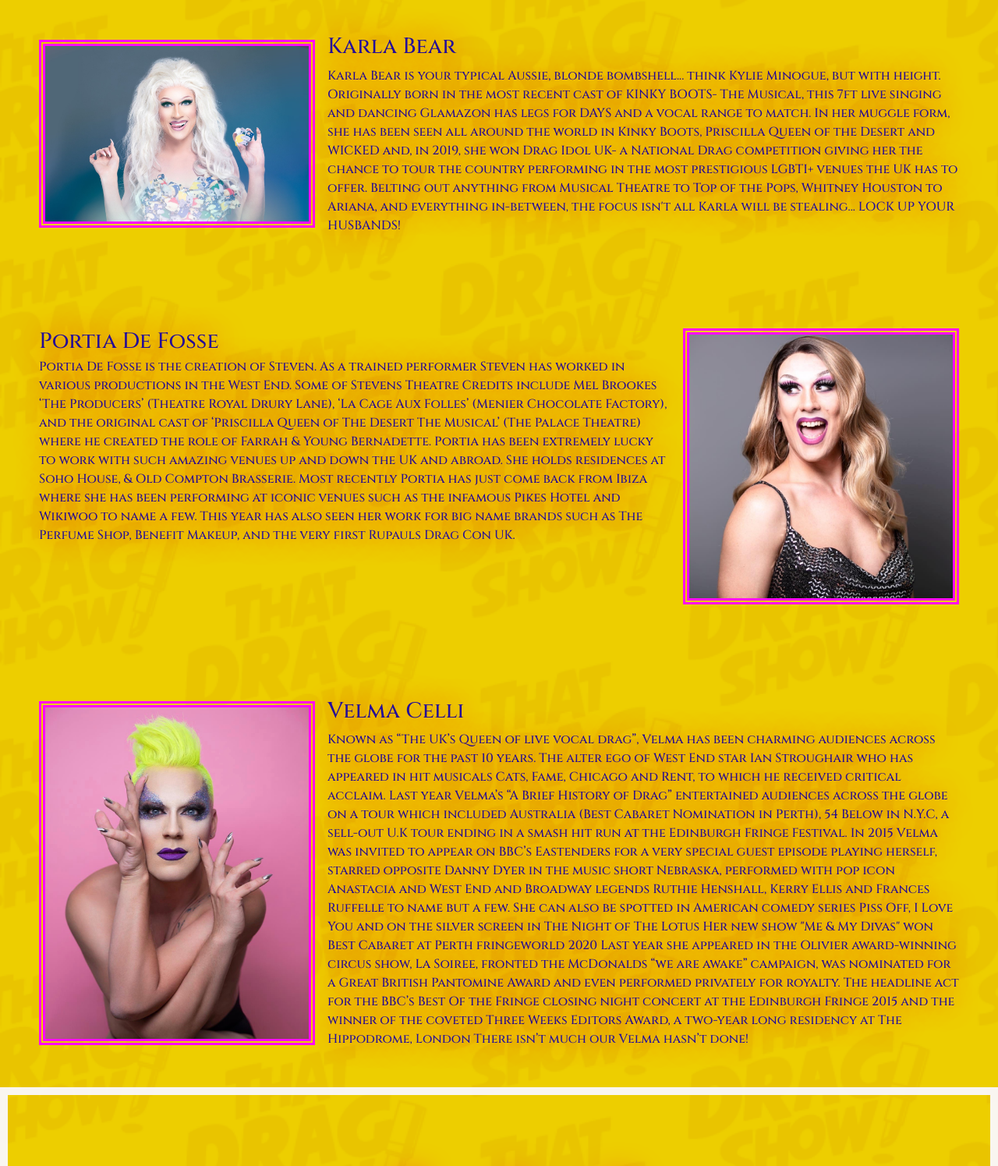
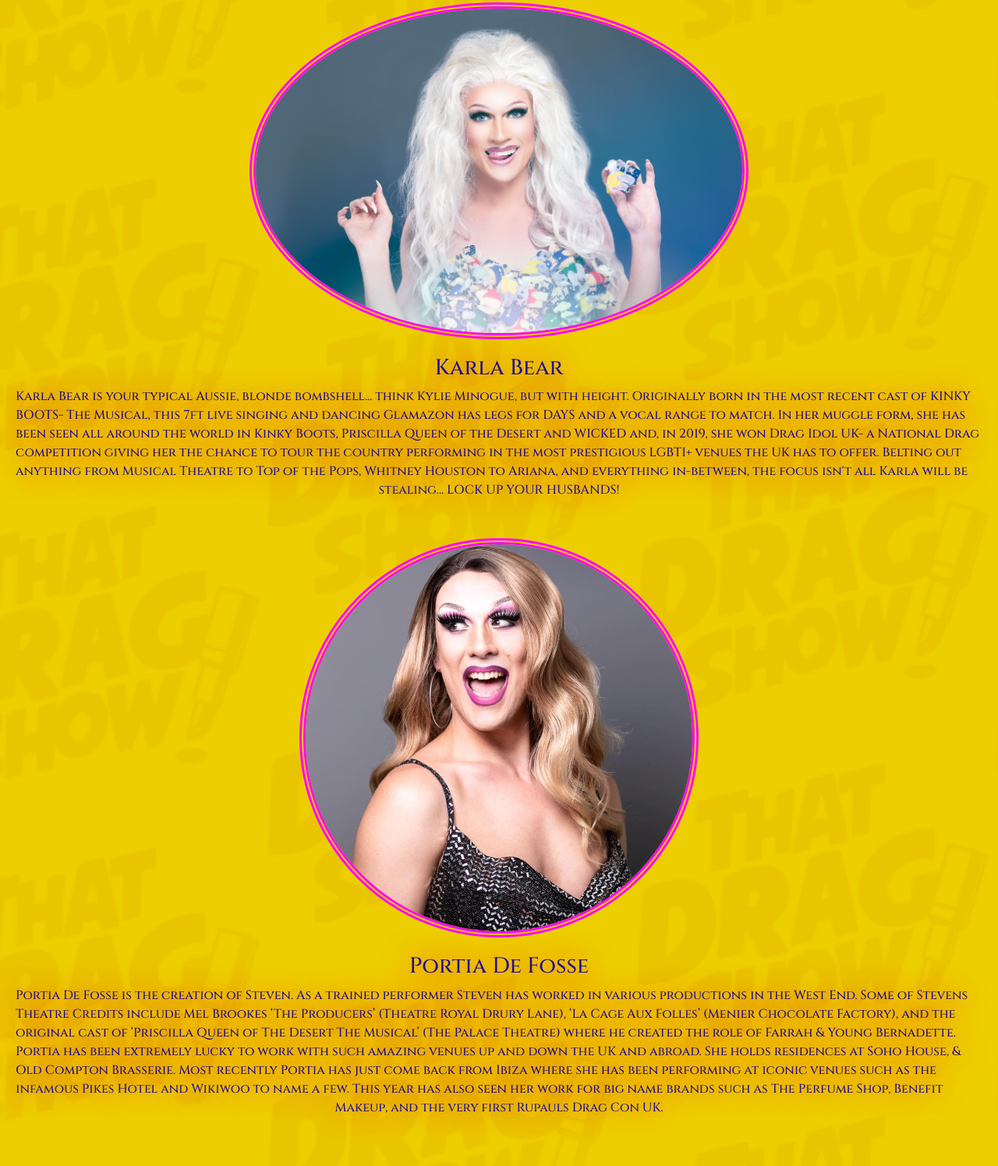
Before and after one commit to Michaelstanden/dragbrunch, a plain HTML site: page about.html in a window 1280 px wide. Shown: the part 447-1942 px from the top of the page at 78% size. Drawn offline with nearby package versions, Linux system fonts and the light colour scheme.

Commit message:
changed layout of about.html to ensure images displayed correctly on all platforms

```diff
--- a/about.html
+++ b/about.html
@@ -35,34 +35,37 @@
 </ul>
 </div>
 
-<div class="media about">
-  <img src="assets/images/karla.jpg" class="mr-3 about-image" alt="..." width="30%" height="30%">
-  <div class="media-body neon2">
-    <h3 class="mt-0">Karla Bear</h3>
+<div class="padding-image">
+  <img src="assets/images/karla.jpg" class="about-image" alt="..." width="50%" height="60%">
+ </div>
+  <div class="about-text neon2">
+    <h3>Karla Bear</h3>
    Karla Bear is your typical Aussie, blonde bombshell... think Kylie Minogue, but with height. Originally born in the most recent cast of KINKY BOOTS- The Musical, this 7ft live singing and dancing Glamazon has legs for DAYS and a vocal range to match.
 In her muggle form, she has been seen all around the world in Kinky Boots, Priscilla Queen of the Desert and WICKED and, in 2019, she won Drag Idol UK- a National Drag competition giving her the chance to tour the country performing in the most prestigious LGBTI+ venues the UK has to offer.
 Belting out anything from Musical Theatre to Top of the Pops, Whitney Houston to Ariana, and everything in-between, the focus isn't all Karla will be stealing... LOCK UP YOUR HUSBANDS!
   </div>
+
+<div class="padding-image">
+  <img src="assets/images/portia1.jpg" class="about-image" alt="..." width="40%" height="40%">
 </div>
-
-<div class="media about">
-  <div class="media-body neon2">
-    <h3 class="mt-0 mb-1">Portia De Fosse</h3>
-    Portia De Fosse is the creation of Steven.
+<div class="about-text neon2">
+    <h3>Portia De Fosse</h3>
+    <p>Portia De Fosse is the creation of Steven.
 
 As a trained performer Steven has worked in various productions in the West End. Some of Stevens Theatre Credits include Mel Brookes ‘The Producers’ (Theatre Royal Drury Lane), ‘La Cage Aux Folles’ (Menier Chocolate Factory), and the original cast of ‘Priscilla Queen of The Desert The Musical’ (The Palace Theatre) where he created the role of Farrah & Young Bernadette.
 
 Portia has been extremely lucky to work with such amazing venues up and down the UK and abroad. She holds residences at Soho House, & Old Compton Brasserie.
 
-Most recently Portia has just come back from Ibiza where she has been performing at iconic venues such as the infamous Pikes Hotel and Wikiwoo to name a few. This year has also seen her work for big name brands such as The Perfume Shop, Benefit Makeup, and the very first Rupauls Drag Con UK.
-  </div>
-  <img src="assets/images/portia1.jpg" class="ml-3 about-image" alt="..." width="30%" height="30%">
+Most recently Portia has just come back from Ibiza where she has been performing at iconic venues such as the infamous Pikes Hotel and Wikiwoo to name a few. This year has also seen her work for big name brands such as The Perfume Shop, Benefit Makeup, and the very first Rupauls Drag Con UK.</p>
 </div>
 
-<div class="media about">
-  <img src="assets/images/velma.jpg" class="mr-3 about-image" alt="..." width="30%" height="30%">
-  <div class="media-body neon2">
-    <h3 class="mt-0">Velma Celli</h3>
+
+
+<div class="padding-image">
+  <img src="assets/images/velma.jpg" class="about-image" alt="..." width="30%" height="30%">
+  </div>
+  <div class="about-text neon2">
+    <h3 >Velma Celli</h3>
     Known as “The UK’s Queen of live vocal drag”, Velma has been charming audiences across the globe for the past 10 years. The alter ego of West End star Ian Stroughair who has appeared in hit musicals Cats, Fame, Chicago and Rent, to which he received critical acclaim.
 Last year Velma’s “A Brief History of Drag” entertained audiences across the globe on a tour which included Australia (Best Cabaret Nomination in Perth), 54 Below in N.Y.C, a sell-out U.K tour ending in a smash hit run at the Edinburgh Fringe Festival.
 In 2015 Velma was invited to appear on BBC’s Eastenders for a very special guest episode playing herself, starred opposite Danny Dyer in the music short Nebraska, performed with pop icon Anastacia and West End and Broadway legends Ruthie Henshall, Kerry Ellis and Frances Ruffelle to name but a few.
@@ -71,7 +74,7 @@ Her new show "Me & My Divas" won Best Cabaret at Perth fringeworld 2020
 Last year she appeared in the Olivier award-winning circus show, La Soiree, fronted the McDonalds “we are awake” campaign, was nominated for a Great British Pantomine Award and even performed privately for royalty.
 The headline act for the BBC’s Best Of the Fringe closing night concert at the Edinburgh Fringe 2015 and the winner of the coveted Three Weeks Editors Award, a two-year long residency at The Hippodrome, London There isn’t much our Velma hasn’t done!
   </div>
-</div>
+
 
 <footer id="footer">
         <div>
--- a/assets/css/style.css
+++ b/assets/css/style.css
@@ -92,7 +92,12 @@ img {
 }
 
 .about-image {
-    border: double 8px #FF08FB;;
+    border: double 8px #FF08FB;
+    border-radius: 50%;
+    align-items: center;
+    justify-content: center;
+    margin:auto;
+    display: flex;
 }
 
 .neon-footer {
@@ -191,3 +196,7 @@ a {
    color: rgb(35, 13, 156);
   text-shadow: 0 0 3vw #F40A35;
 }
+
+.padding-image {
+    padding-top: 30px;
+}
```
Also changed, not shown: tickets.html (+0 -1 lines).
